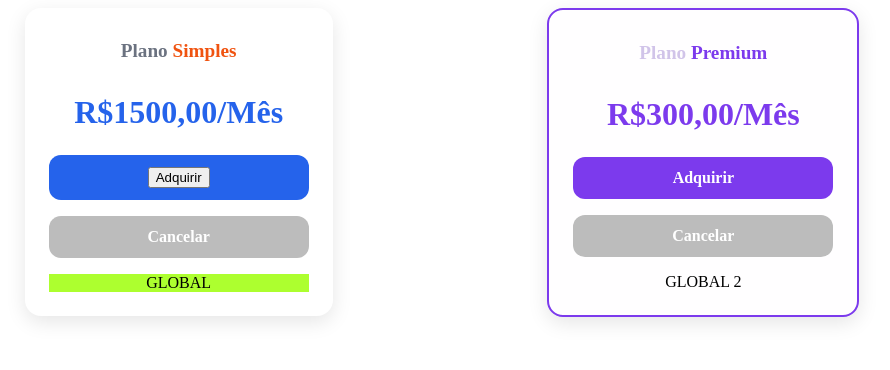
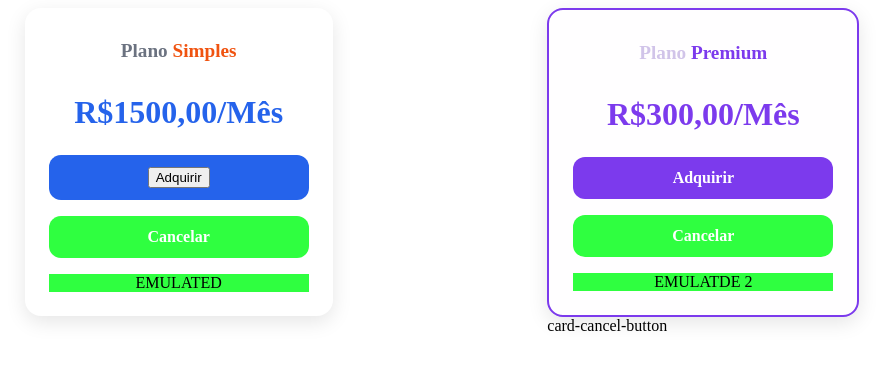
Before and after one commit to EngSivaldo/curso-angular-udemy, an Angular app: page / in a window 1280 px wide. Shown: the top 370 px of the page, without its empty margins (198-1088 px from the left). Built offline with nearby package versions, Linux system fonts and the light colour scheme.

Commit message:
chore(encapsulation): implementar exemplo prático com Emulated

```diff
--- a/src/app/card-roxo/card-roxo.component.html
+++ b/src/app/card-roxo/card-roxo.component.html
@@ -4,5 +4,7 @@
   <app-card-roxo-button></app-card-roxo-button>
   <app-card-button-cancel></app-card-button-cancel>
 
-  <div class="global">GLOBAL 2</div>
+  <!-- <div class="emulated">EMULATDE 2</div> -->
+  <div class="card-cancel-button">EMULATDE 2</div>
 </div>
+card-cancel-button
--- a/src/app/card/card.component.html
+++ b/src/app/card/card.component.html
@@ -6,5 +6,5 @@
   <app-card-button></app-card-button>
   <app-card-button-cancel></app-card-button-cancel>
 
-  <div class="global">GLOBAL</div>
+  <div class="card-cancel-button">EMULATED</div>
 </div>
--- a/src/app/card/card.component.scss
+++ b/src/app/card/card.component.scss
@@ -83,6 +83,10 @@ body {
   }
 }
 
-.global {
-  background-color: greenyellow;
+// .emulated {
+//   background-color: rgb(47, 255, 64);
+// }
+
+::ng-deep .card-cancel-button {
+  background-color: rgb(47, 255, 64) !important;
 }
--- a/src/app/card/card.component.ts
+++ b/src/app/card/card.component.ts
@@ -13,7 +13,7 @@ interface IInfos {
   selector: 'app-card',
   templateUrl: './card.component.html',
   styleUrls: ['./card.component.scss'],
-  // encapsulation: ViewEncapsulation.None,
+  encapsulation: ViewEncapsulation.Emulated,
 })
 export class CardComponent {
   plano: IPlano = {}; // começa vazio (sem infos)
--- a/src/styles.scss
+++ b/src/styles.scss
@@ -1,5 +1,5 @@
 /* You can add global styles to this file, and also import other style files */
 
-// .global {
-//   background-color: rgb(255, 47, 47);
-// }
+.emulated {
+  background-color: rgb(255, 227, 47) !important;
+}
```
